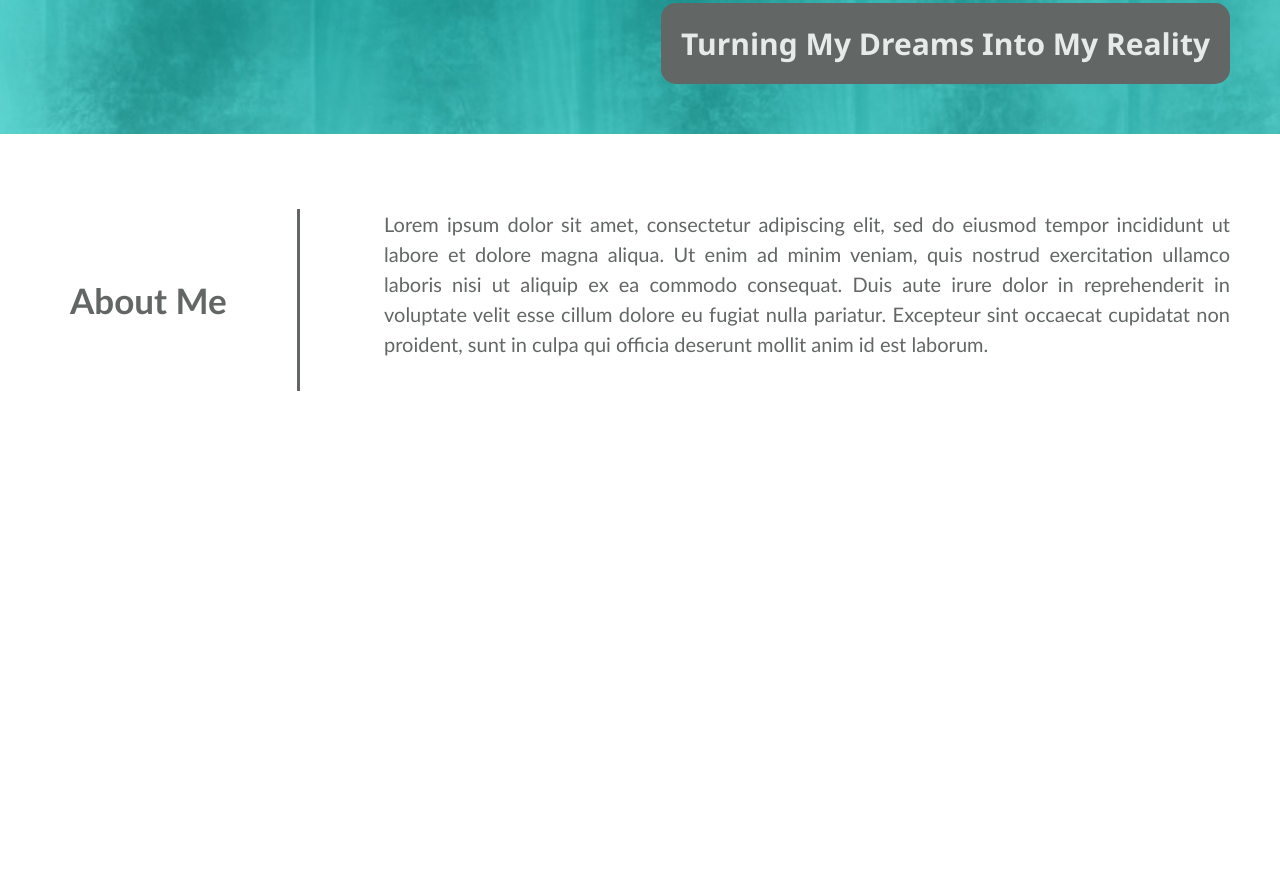
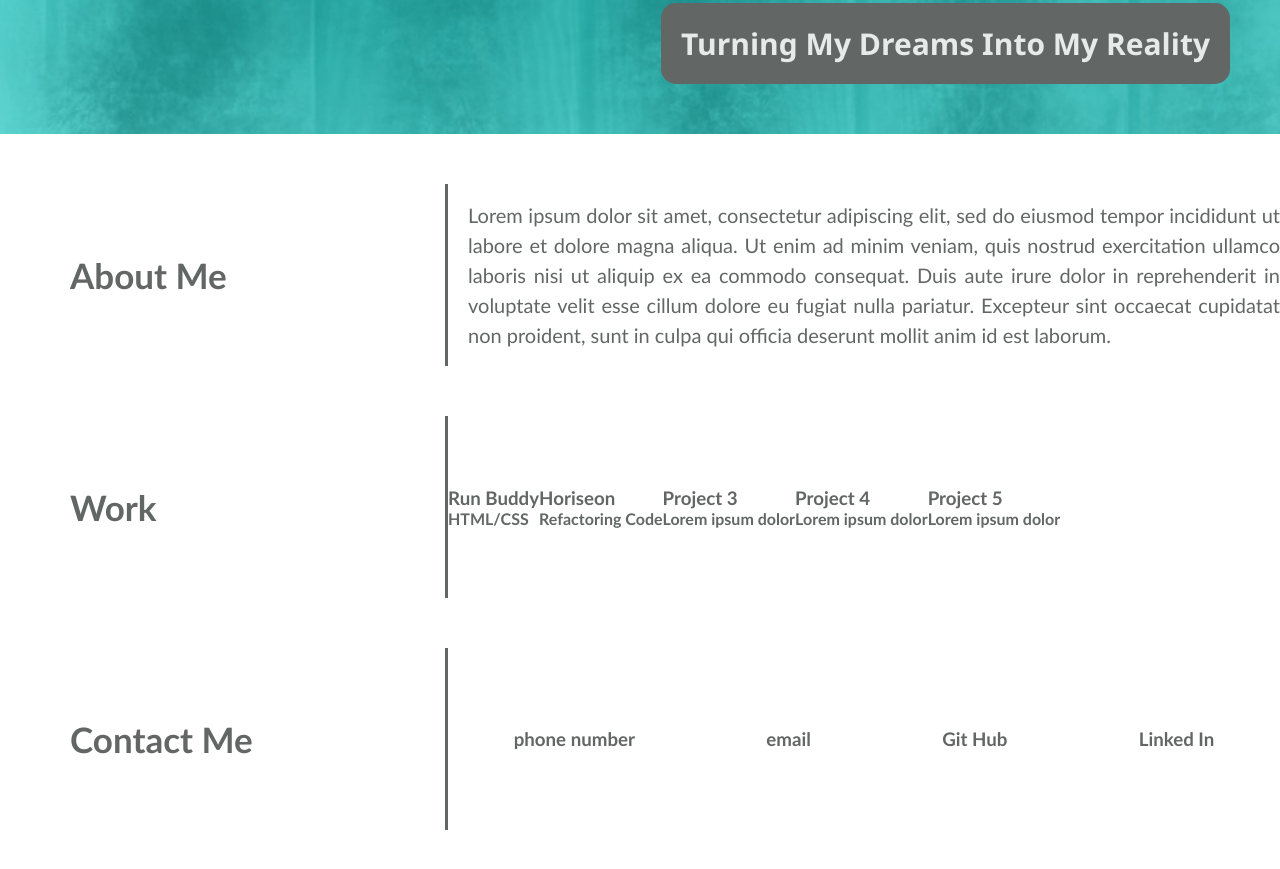
Before and after one commit to charliebear2000/my-bio-page, a plain HTML site: page index.html in a window 1280 px wide. Shown: the part 277-1146 px from the top of the page. Before the commit the page ends 800 px from the top, so only its background shows below. Drawn offline with Linux system fonts and the light colour scheme.

Commit message:
content sections laid out

```diff
--- a/assets/css/style.css
+++ b/assets/css/style.css
@@ -15,6 +15,11 @@ header {
    background-size: cover;
    position: -webkit-sticky;
    position: sticky;
+   display: flex;
+   justify-content: space-between;
+   flex-wrap: wrap;
+
+
 }
 
 header h1 {
@@ -30,17 +35,20 @@ header a {
 }
 
 header nav {
-   float: right;
    margin: 15px 5px;
 }
 
-header nav ul li {
-   display: inline;
+header nav ul{
+   display: flex;
+   flex-wrap: wrap;
+   justify-content: space-between;
+   align-items: center;
+   list-style: none;
 }
 
 header nav ul li a {
    margin: 0 25px;
-   font-size: 24px;
+   font-size: 1.55vw;
    font-weight: bold;
 }
 
@@ -78,26 +86,72 @@ hr {
 
    /*About Me Section Starts*/
 
-.info {
-   margin-top: 75px;
-   overflow: auto;
+.content {
+   margin: 25px 0;
+   display: flex;
+   flex-direction: column;
+   align-items: center;
+
 }
-.info h2 {
+
+.content h2 {
    font-size: 35px;
    padding: 70px;
-   display: inline;
+   display: block;
    border-right: 3px solid;
-   overflow: auto;
-   float: left;
+   width: 35%;
 }
 
-.info p {
-   float: right;
-   width: 70%;
-   display: inline;
-   overflow: auto;
+.my-info {
+   display: flex;
+   margin: 25px;
+   align-items: center;
+   justify-content: center;
+   width: 100%;
+
+}
+
+.my-info p {
+
+   flex-wrap: auto;
    font-size: 20px;
+   width: 65%;
    line-height: 1.5;
-   padding-right: 50px;
    text-align: justify;
+   padding-left: 20px;
 }
+
+/*Work Section*/
+
+.my-work {
+   display: flex;
+   margin: 25px;
+   align-items: center;
+   justify-content: space-between;
+   width: 100%;
+}
+
+.projects {
+   display: flex;
+   flex-wrap: wrap;
+   width: 65%;
+
+}
+
+.my-contact {
+   display: flex;
+   margin: 25px;
+   align-items: center;
+   justify-content: space-between;
+   flex-wrap: wrap;
+   width: 100%;
+}
+
+
+.list {
+   display: flex;
+   flex-wrap: wrap;
+   justify-content: space-around;
+   align-items: center;
+   width: 65%
+}
--- a/index.html
+++ b/index.html
@@ -33,17 +33,16 @@
       <hr>
    <!-- hero section -->
    <div class="hero">
-
       <h3>Turning My Dreams Into My Reality</h3>
    </div>
 
    <!-- end hero section -->
 
+
    <!-- About Me-->
-   <section id="about-me" class="info">
-         <h2>
-            About Me
-         </h2>
+      <article class="content">
+         <div id="about-me" class="my-info">
+            <h2>About Me</h2>
             <p>
                Lorem ipsum dolor sit amet, consectetur adipiscing elit, sed do eiusmod tempor incididunt ut labore
                et dolore magna aliqua. Ut enim ad minim veniam, quis nostrud exercitation ullamco laboris nisi ut
@@ -51,9 +50,58 @@
                dolore eu fugiat nulla pariatur. Excepteur sint occaecat cupidatat non proident, sunt in culpa qui
                officia deserunt mollit anim id est laborum.
             </p>
-      </section>
+         </div>
+
+         <div id="Work" class="my-work">
+            <h2>Work</h2>
+            <div class="projects">
+
+               <div class="project-1">
+                  <h3>Run Buddy</h3>
+                  <h4>HTML/CSS</h4>
+               </div>
 
 
+               <div class="project-2">
+                  <h3>Horiseon</h3>
+                  <h4>Refactoring Code</h4>
+               </div>
+
+               <div class="project-3">
+                  <h3>Project 3</h3>
+                  <h4>Lorem ipsum dolor</h4>
+               </div>
+
+               <div class="project-4">
+                  <h3>Project 4</h3>
+                  <h4>Lorem ipsum dolor</h4>
+               </div>
+
+               <div class="project-5">
+                  <h3>Project 5</h3>
+                  <h4>Lorem ipsum dolor</h4>
+               </div>
+            </div>
+         </div>
+
+         <div id="contact-me" class="my-contact">
+            <h2>Contact Me</h2>
+            <div class="list">
+               <div>
+                  <h3>phone number</h3>
+                  </div>
+               <div>
+                  <h3>email</h3>
+                  </div>
+               <div>
+                  <h3>Git Hub</h3>
+               </div>
+               <div>
+                  <h3>Linked In</h3>
+               </div>
+            </div>
+         </div>
+      </article>
 
 </body>
 </html>
```
Lines whose indentation alone changed are shown as unchanged.
